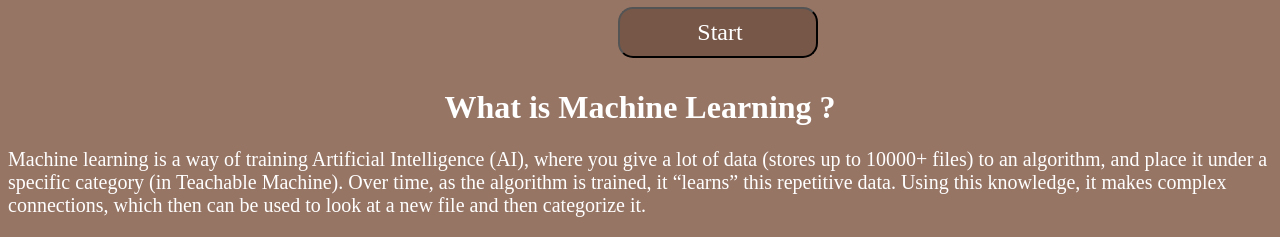
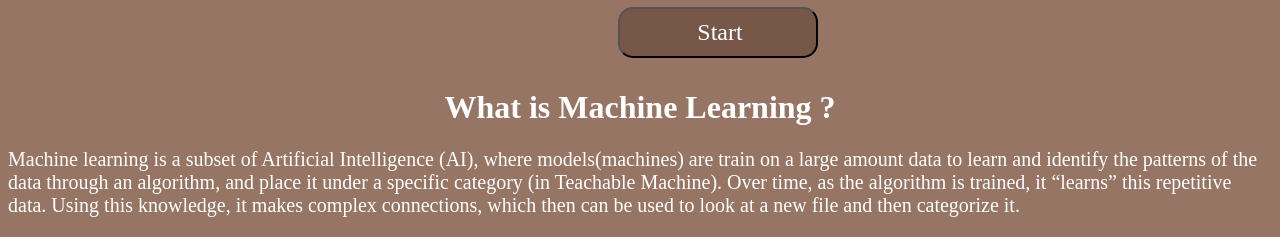
Before and after one commit to A-Green-Bot/A-Green-Bot.github.io, a website: page machinelearning.html in a window 1280 px wide. Shown: the part 607-844 px from the top of the page. Drawn offline with Linux system fonts and the light colour scheme.

Commit message:
Update machinelearning.html
Machine learning is actual a subset of AI, hence ML is in AI. The data is not also specified on the size as we may have unsupervised data. Look at it and see if it makkes sense to you.

```diff
--- a/machinelearning.html
+++ b/machinelearning.html
@@ -120,12 +120,13 @@
 
       <h1 id="what_is">What is Machine Learning ?</h1>
       <p id="what_answer">
-        Machine learning is a way of training Artificial Intelligence (AI),
-        where you give a lot of data (stores up to 10000+ files) to an
-        algorithm, and place it under a specific category (in Teachable
-        Machine). Over time, as the algorithm is trained, it “learns” this
-        repetitive data. Using this knowledge, it makes complex connections,
-        which then can be used to look at a new file and then categorize it.
+        Machine learning is a subset of Artificial Intelligence (AI),
+        where models(machines) are train on a large amount data to learn
+         and identify the patterns of the data through an algorithm, and
+        place it under a specific category (in Teachable Machine). Over
+        time, as the algorithm is trained, it “learns” this repetitive
+        data. Using this knowledge, it makes complex connections, which
+        then can be used to look at a new file and then categorize it.
       </p>
     </body>
   </html>
```
